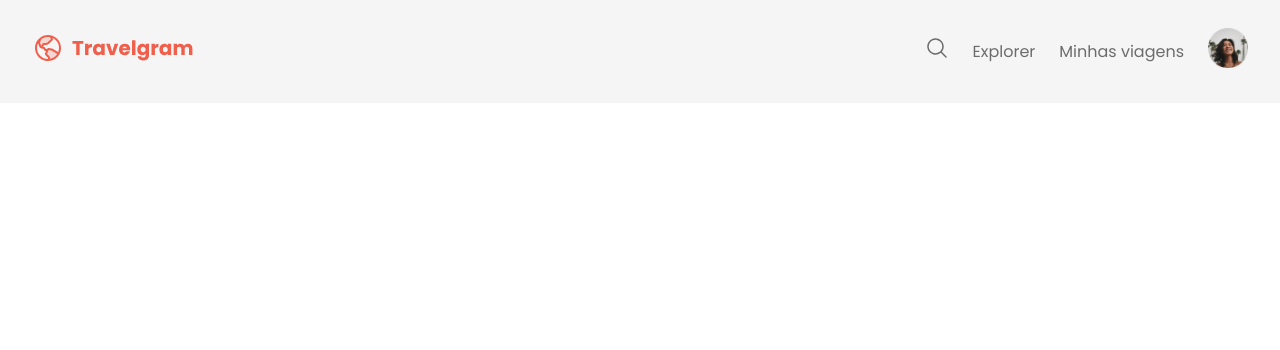
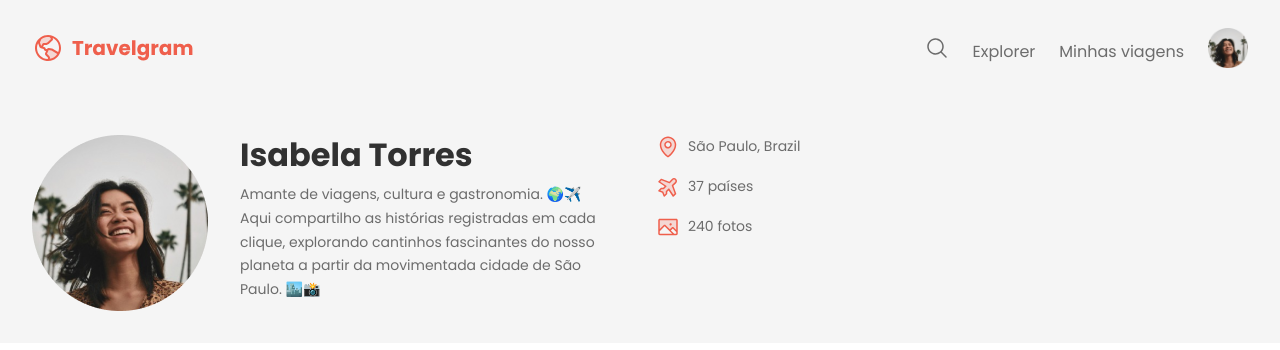
Before and after one commit to kimurinhakikii/projeto-travelgram, a plain HTML site: page index.html in a window 1280 px wide. Drawn offline with Linux system fonts and the light colour scheme.

Commit message:
header done

```diff
--- a/index.html
+++ b/index.html
@@ -31,6 +31,35 @@
             </a></li>
         </ul>
     </nav>
+    <header>
+        <div class="container">
+            <div id="profile">
+                <img src="assets/Profile pic.png" alt="Imagem de Isabela Torres">
+                <div>
+                    <h1>Isabela Torres</h1>
+                    <p>
+                        Amante de viagens, cultura e gastronomia. 🌍✈️<br>
+                        Aqui compartilho as histórias registradas em cada clique, explorando cantinhos fascinantes do nosso planeta a partir da movimentada cidade de São Paulo. 🏙️📸
+                    </p>
+                </div>
+            <ul id="info">
+                <li>
+                    <img src="assets/icons/MapPin.svg" alt="Ícone de mapa">
+                    <span>São Paulo, Brazil</span>
+                </li>
+                <li>
+                    <img src="assets/icons/AirplaneTilt.svg" alt="Ícone de avião">
+                    <span>37 países</span>
+                </li>
+                <li>
+                    <img src="assets/icons/Image.svg" alt="Ícone de imagem">
+                    <span>240 fotos</span>
+                </li>
+            </ul>
+
+            </div>
+        </div>
+    </header>
     </div>
 </body>
 </html>
--- a/styles/global.css
+++ b/styles/global.css
@@ -15,8 +15,8 @@
 
     --font-family: "Poppins", sans-serif;
     --text-lg: bold 32px/125% var(--font-family);
-    --text-md: 14px/175% var(--font-family);
-    --text-sm: 12px/175% var(--font-family);
+    --text-md: 14px/170% var(--font-family);
+    --text-sm: 12px/170% var(--font-family);
     --text: 16px/150% var(--font-family);
 }
 
--- /dev/null
+++ b/styles/header.css
@@ -0,0 +1,39 @@
+header {
+    padding-block: 32px;
+    font: var(--text-md);
+}
+
+header .container {
+    display: flex;
+    justify-content: space-between;
+    align-items: center;
+}
+
+#profile {
+    display: flex;
+    gap: 32px;
+}
+
+#profile > div {
+    max-width: 384px;
+}
+
+#profile h1 {
+    font: var(--text-lg);
+    color: var(--text-color-primary);
+    margin-bottom: 8px;
+}
+
+#info {
+    list-style: none;
+    display: flex;
+    flex-direction: column;
+    gap: 16px;
+    width: 280px;
+}
+
+#info li {
+    display: flex;
+    align-items: center;
+    gap: 8px;
+}
--- a/styles/index.css
+++ b/styles/index.css
@@ -1,2 +1,3 @@
 @import url(global.css);
 @import url(nav.css);
+@import url(header.css);
```
